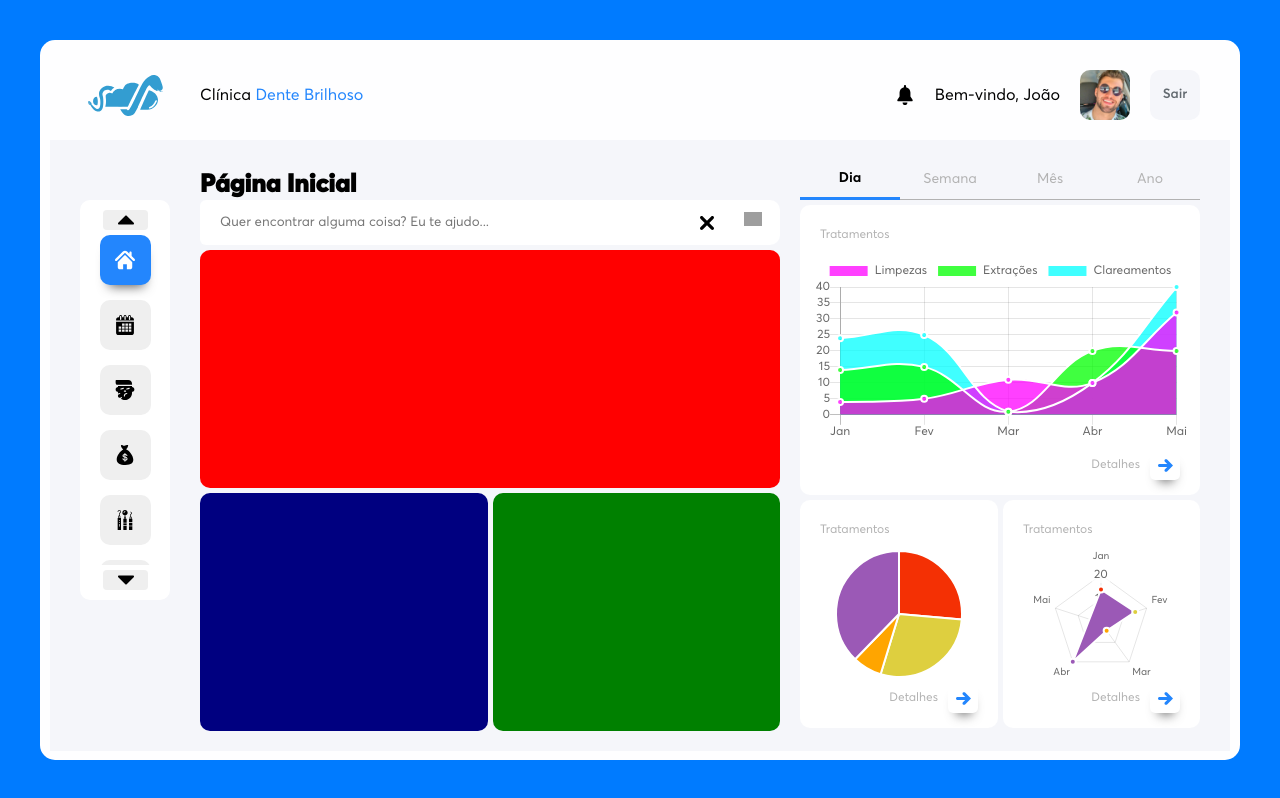
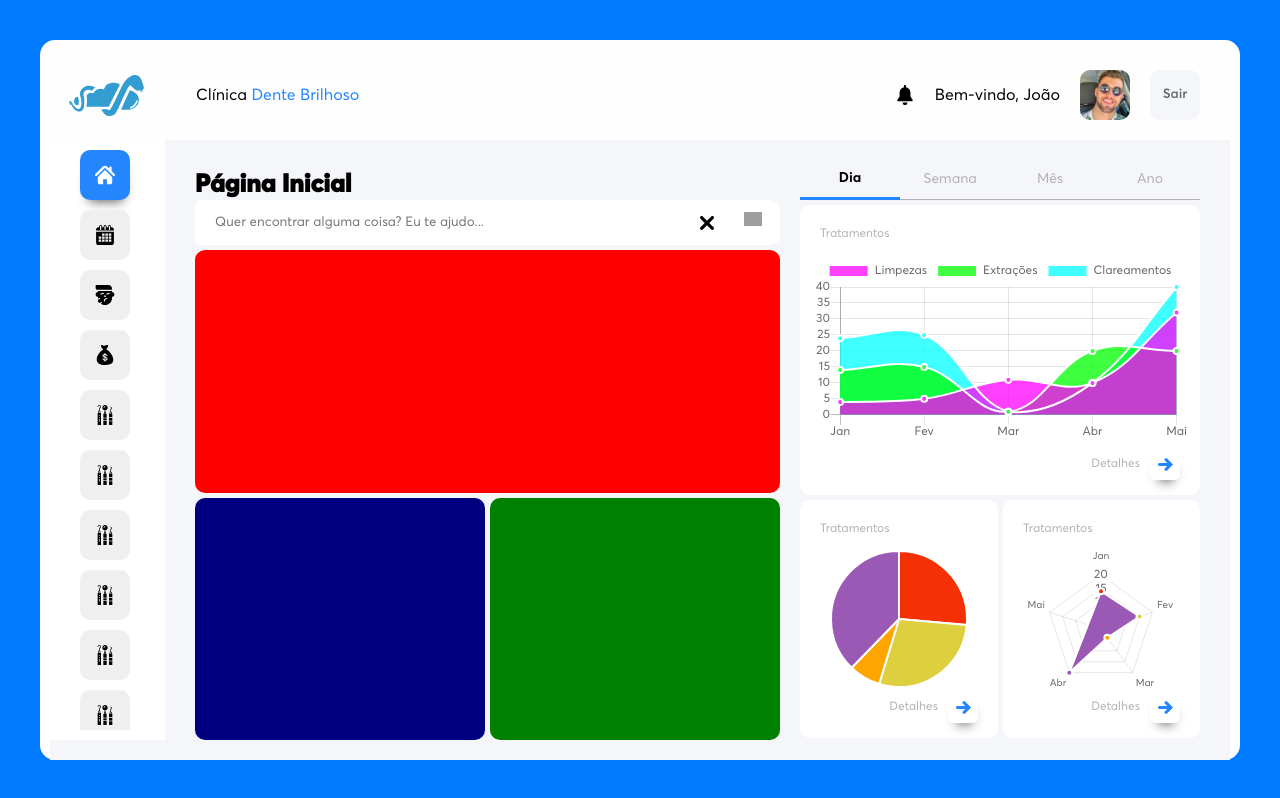
Before and after one commit to joaolessab/react-vesaliuz-dental-care-system, a React (Create React App) app in the folder frontend/: page / in a window 1280 px wide. Both pictures are taken after typing "name@example.com", "Sample123" into the empty fields and a click on the button "Esqueceu sua senha?". Built offline with nearby package versions, Linux system fonts and the light colour scheme; grey boxes are pictures that could not be loaded.

Commit message:
MenuSidebar component

```diff
--- a/frontend/package.json
+++ b/frontend/package.json
@@ -31,5 +31,7 @@
       "last 1 firefox version",
       "last 1 safari version"
     ]
-  }
+  },
+  "main": "index.js",
+  "license": "MIT"
 }
--- a/frontend/src/App.css
+++ b/frontend/src/App.css
@@ -47,6 +47,7 @@ input, select, textarea{
   padding: 10px;
   border: 0px;
 }
+
 input:focus, select:focus, textarea:focus{
   box-shadow: 0px 5px 7px 0px #dedede;
 }
@@ -192,20 +193,18 @@ input:focus, select:focus, textarea:focus{
 
 div::-webkit-scrollbar-track
 {
-	-webkit-box-shadow: inset 0 0 6px rgba(0,0,0,0.3);
-	border-radius: 10px;
-	background-color: #F5F5F5;
+  -webkit-box-shadow: inset 0 0 6px rgba(255, 255, 255, 0.3);
+  border-radius: 10px;
 }
 
 div::-webkit-scrollbar
 {
-	width: 6px;
+	width: 4px;
   background-color: #fefeff;
 }
 
 div::-webkit-scrollbar-thumb
 {
 	border-radius: 5px;
-	-webkit-box-shadow: inset 0 0 6px rgba(0,0,0,.3);
-	background-color: #e5e5e5;
+  -webkit-box-shadow: inset 0 0 6px rgba(73, 73, 73, 0.3);
 }
--- a/frontend/src/pages/Main.css
+++ b/frontend/src/pages/Main.css
@@ -1,5 +1,5 @@
 .main-navbar--top{
-    height: auto;
+    flex-basis: 75px;
     display: flex;
     padding: 30px;
     padding-bottom: 20px;
@@ -13,11 +13,12 @@
 }
 .main-navbar--top .left-side .logo{
     height: 42px;
-    width: 120px;
+    width: 135px;
     background-size: 75px;
     background-repeat: no-repeat;
+    background-position: 8px;
+    margin-left: -19px;
     background-image: url("../assets/nubibuz-logotipo---blue.svg");
-    background-position: 8px;
 }
 .main-navbar--top em{
     color: #2386fd;
@@ -54,25 +55,25 @@
     font-size: 25px;
 }
 .main-container--content{
-    flex: 1 1;
+    height: calc(100% - 80px);
     flex-direction: row;
     display: flex;
-    background-color: #f5f6fa;
     padding: 30px;
     padding-top: 20px;
     padding-bottom: 20px;
+    background-color: #f5f6fa;
 }
 .main-container--content p, .main-container--content button{
     font-size: 14px;
 }
 
 .main-container--content .sidebar-container{
-    flex-basis: 120px;
+    flex-basis: 115px;
     display: flex;
-    height: 100%;
-    justify-content: flex-start;
-    align-content: center;
-    padding-top: 40px;
+    margin-left: -30px;
+    margin-top: -20px;
+    margin-right: 30px;
+    background-color: white;
 }
 .miolo-container{
     flex: 2 1;
@@ -89,39 +90,26 @@
     padding-left: 20px;
 }
 .main-container--content .sidebar-container .sidebar{
-    height: 400px;
-    width: 90px;
-    background-color: white;
-    border-radius: 10px;
-    display: flex;
-    flex-direction: column;
-    justify-content: center;
-    align-items: center;
-    justify-items: center;
-    padding-right: 5px;
-    padding-left: 5px;
-    position: fixed;
+    flex: 1 1;
+    overflow: auto;
+    text-align: center;
+    margin-top: 10px;
+    margin-bottom: 10px;
+    margin-right: 5px;
 }
-.main-container--content .sidebar-container .sidebar .icons{
-    height: calc(100% - 70px);
-    width: calc(100% + 25px);
-    overflow-x: hidden;
-    overflow-y: auto;
-    margin-top: 5px;
-    margin-bottom: 5px;
-}
-.main-container--content .sidebar-container .sidebar .icons button{
+.main-container--content .sidebar-container .sidebar button{
     height: 50px;
-    width: 51px;
+    width: 50px;
+    display: list-item;
+    margin: 0 auto;
     border-radius: 10px;
     border: 0px;
-    margin-bottom: 15px;
-    margin-left: 27px;
+    margin-bottom: 10px;
     background-size: 20px;
     background-repeat: no-repeat;
     background-position: 15px;
 }
-.main-container--content .sidebar-container .sidebar .icons button:hover, .main-container--content .sidebar-container .sidebar .icons .selected{
+.main-container--content .sidebar-container .sidebar button:hover, .main-container--content .sidebar-container .sidebar .selected{
     cursor: pointer;
     animation-duration: 4s;
     background-color: #2386fd;
@@ -139,19 +127,6 @@
     padding-right: 25px;
     padding-left: 45px;
 }*/
-.main-container--content .sidebar-container .sidebar .arrows{
-    height: 20px;
-    width: 45px;
-    border: 0px;
-    background-size: 16px;
-    background-repeat: no-repeat;
-    background-position: 15px;
-    border-radius: 4px;
-}
-.main-container--content .sidebar-container .sidebar .arrows:hover{
-    background-color: #ececec;
-    cursor: pointer;
-}
 .miolo-container .title-div{
     flex-basis: 40px;
     display: flex;
--- a/frontend/src/pages/Main.js
+++ b/frontend/src/pages/Main.js
@@ -126,8 +126,6 @@ export default function Main(){
                     {/* SIDEBAR */}
                     <div className="sidebar-container">
                         <div className="sidebar">
-                            <button className="arrows icon-arrowup"></button>
-                            <div className="icons">
                             <button className="icon-home--white selected"></button>
                             <button className="icon-agendamentos"></button>
                             <button className="icon-pacientes"></button>
@@ -140,8 +138,6 @@ export default function Main(){
                             <button className="icon-exams"></button>
                             <button className="icon-exams"></button>
                             <button className="icon-exams"></button>
-                            </div>
-                            <button className="arrows icon-arrowdown"></button>
                         </div>
                     </div>
 
```
Also changed, not shown: frontend/src/components/MenuSidebar.css (added), frontend/src/components/MenuSidebar.js (added), 1 other file (tests, documents, lock files or other folders). Lines whose indentation alone changed are shown as unchanged.
